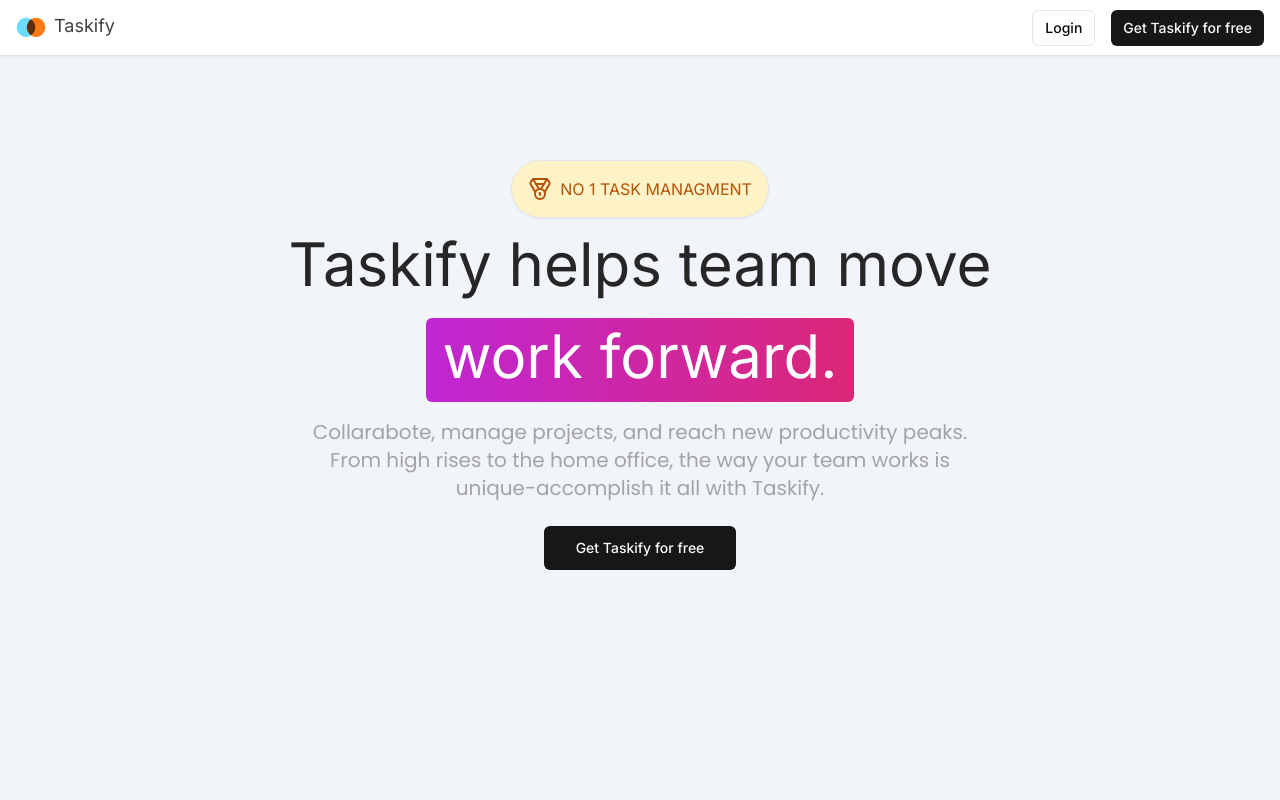
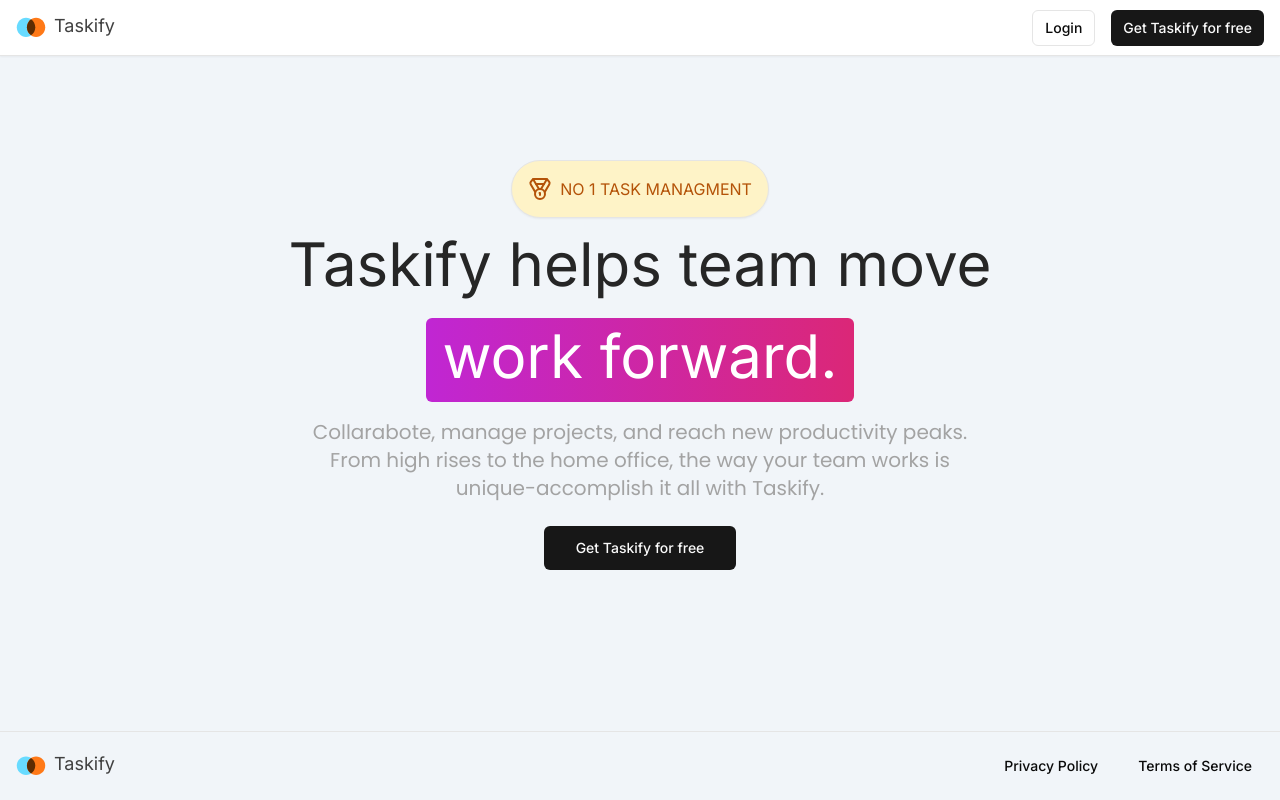
Before and after one commit to Kozoloski/Trello-Clone, a Next.js app in the folder trello-clone/: page / in a window 1280 px wide. Built offline with nearby package versions, Linux system fonts and the light colour scheme.

Commit message:
Footer Component

```diff
--- /dev/null
+++ b/trello-clone/app/(marketing)/_components/footer.tsx
@@ -0,0 +1,23 @@
+import { Logo } from "@/components/logo";
+import { Button } from "@/components/ui/button";
+
+export const Footer = () => {
+    return (
+        <div className="fixed bottom-0 w-full p-4
+         border-t bg-slate-100">
+           <div className="md:max-w-screen-2xl mx-auto flex
+             items-center w-full justify-between">
+                <Logo/>
+                <div className="space-x-4 md:block md:w-auto flex items-center
+                justify-between w-full ">
+                    <Button size= "sm" variant="ghost">
+                        Privacy Policy
+                    </Button>
+                    <Button size= "sm" variant="ghost" >
+                        Terms of Service
+                    </Button>
+                </div>
+           </div>
+        </div>
+    );
+};
--- a/trello-clone/app/(marketing)/layout.tsx
+++ b/trello-clone/app/(marketing)/layout.tsx
@@ -1,4 +1,5 @@
 import { Navbar } from "./_components/navbar";
+import { Footer } from "./_components/footer";
 
 const MarketingLayout = ({
     children
@@ -11,7 +12,7 @@
             <main className="pt-40 pb-20 bg-slate-100" >
                {children}
             </main>
-
+            <Footer/>
         </div>
     );
 };
```
